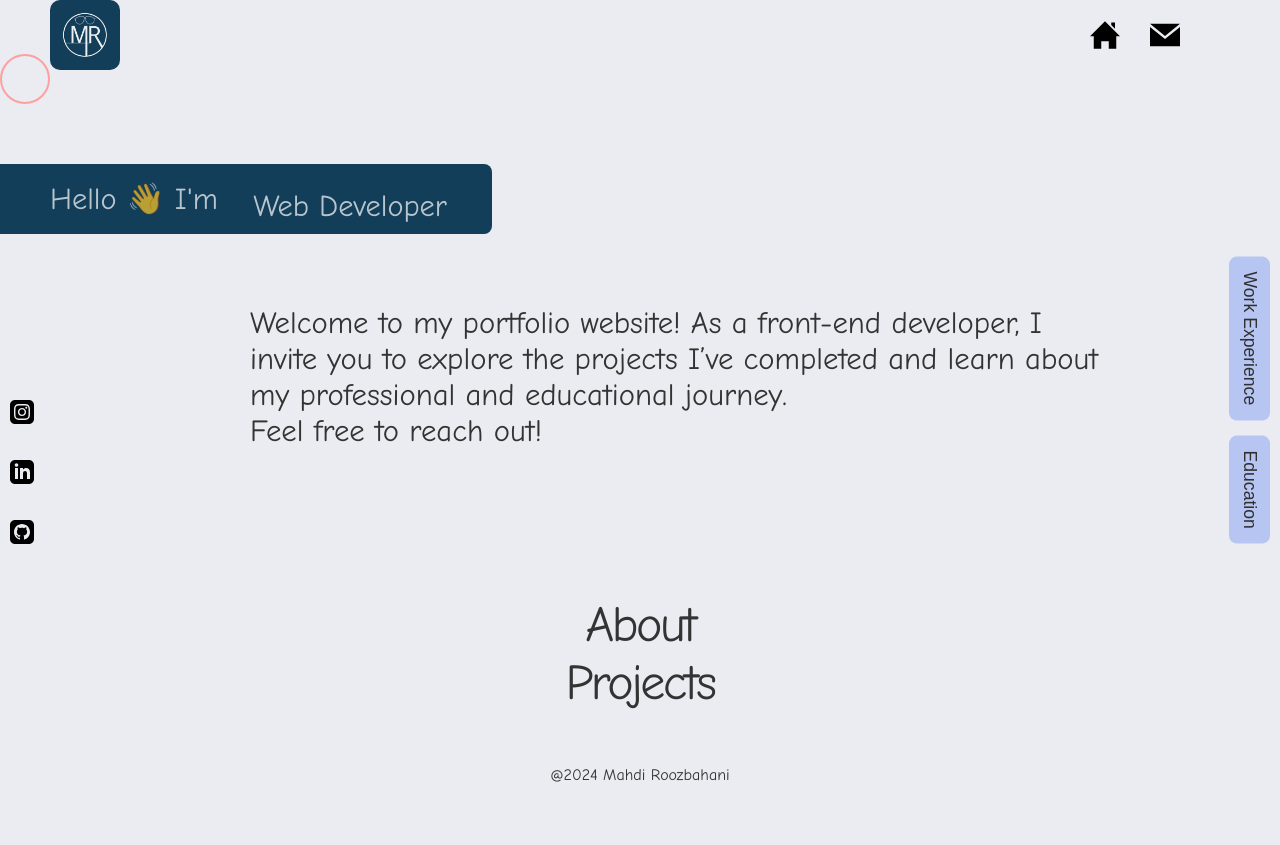
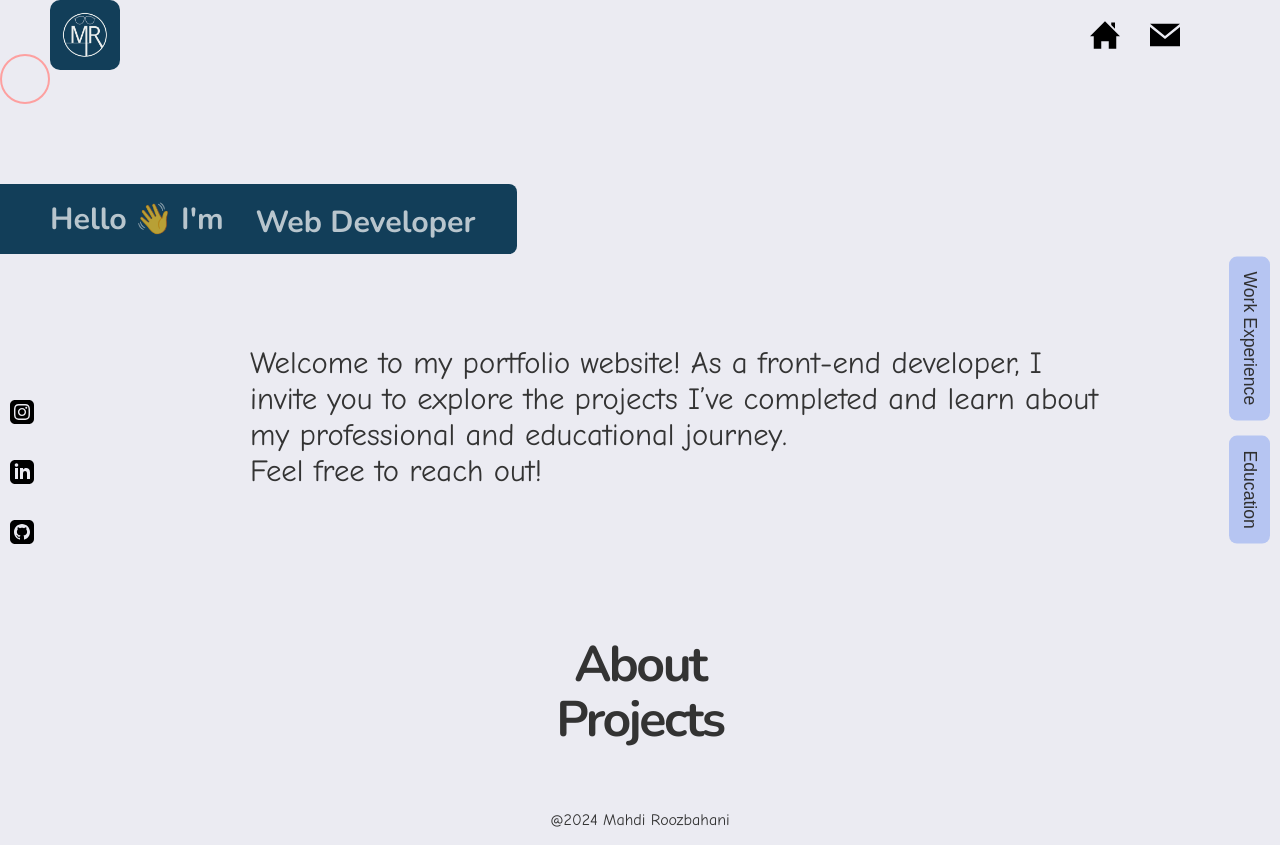
Before and after one commit to coder-mahdi/mahdi-roozbahani-portfolio, a React (Vite) app: page / in a window 1280 px wide. Before the commit the page ends 800 px from the top, so only its background shows below. Built offline with nearby package versions, Linux system fonts and the light colour scheme.

Commit message:
added style code for home

```diff
--- a/src/components/Home.jsx
+++ b/src/components/Home.jsx
@@ -130,7 +130,7 @@ function Home() {
     <Layout helloText={helloText} buttonsData={buttonsData}>
       <div className="content-area-home">
         <div className="text-slide-container">
-          <div className="animated-text">
+          <h1 className="animated-text">
             <div className="hello-text">{helloText}</div>
             <section className="animation">
               <div className="second">
@@ -140,7 +140,7 @@ function Home() {
                 <div>{secondText}</div>
               </div>
             </section>
-          </div>
+          </h1>
         </div>
 
         <div className="welcome-message-wrapper">
--- a/src/components/Layout.jsx
+++ b/src/components/Layout.jsx
@@ -35,13 +35,13 @@ function Layout({ children, helloText, buttonsData }) {
           <Sidebar />
           <Tabs />
         </div>
-          <div className="buttons-wrapper">
+          <h3 className="buttons-wrapper">
             {buttonsData.map((button, index) => (
               <Link key={index} to={button.link} className="custom-button">
                 <span className="key-animation">{button.title}</span>
               </Link>
             ))}
-          </div>
+          </h3>
 
       </main>
           <Footer />
--- a/src/styles/AnimatedText.scss
+++ b/src/styles/AnimatedText.scss
@@ -1,15 +1,8 @@
-// .animated-text-wrapper {
-//     display: flex;
-//     padding: 20px;
-//     justify-content: center;
-//     align-items: center;
-//   }
-
-  .animated-text {
+.animated-text {
     align-items: center;
     display: flex;
     flex-direction: row;
-    font-size: 1.2rem;
+    font-size: 19px;
     padding: 10px 10px;
     padding-left: 50px;
     color: rgba(255, 255, 255, 0.70);
@@ -19,13 +12,20 @@
     text-align: center;
     z-index: 10;
 
+    @media (min-width: 768px) and (max-width: 1024px) {
+     font-size: 25.6px;
+    }
+
+    @media (min-width: 1024px) {
+     font-size: 30.4px;
+    }
+
   }
 
   .text-slide-container{
     display: flex;
     flex-direction: row;
     align-items: center;
-    // justify-content: center;
     position: relative;
   }
 
@@ -34,7 +34,6 @@
 .animation {
   height: 50px;
   overflow: hidden;
-  // margin-left: 1rem;
 }
 
 .animation > div > div {
@@ -42,6 +41,15 @@
   height: 2.81rem;
   margin-bottom: 2.81rem;
   display: inline-block;
+
+  @media (min-width: 768px) {
+    padding: 0.8rem 0.75rem;
+}
+
+  @media (min-width: 1024px) {
+    padding: 0.7rem 0.75rem;
+}
+
 }
 
 .animation div:first-child {
@@ -57,21 +65,3 @@
   75% {margin-top: -5.62rem;}
   100% {margin-top: 0;}
 }
-
-
-@media (min-width: 768px) and (max-width: 1024px) {
-
-  .animated-text{
- font-size: 1.6rem;
-}
-
-}
-
-
-@media (min-width: 1024px) {
-
-  .animated-text{
- font-size: 1.9rem;
-}
-
-}
--- a/src/styles/General.scss
+++ b/src/styles/General.scss
@@ -1,11 +1,11 @@
 @import url('https://fonts.googleapis.com/css2?family=Comic+Neue:wght@300;400;700&display=swap');
+@import url('https://fonts.googleapis.com/css2?family=Nunito:ital,wght@0,200..1000;1,200..1000&display=swap');
 
 body {
   color: #333;
   background-color: #EBEBF2;
   margin: 0;
   padding: 0;
-  font-family: 'Comic Neue', 'Arial', sans-serif; /* استفاده از فونت Comic Neue */
 }
 
 
@@ -16,7 +16,8 @@ p {
 }
 
 
-h1 {
+h1, h2, h3 {
+  font-family: 'Nunito';
   font-size: 2.8rem;
   line-height: 1.1;
 }
```
